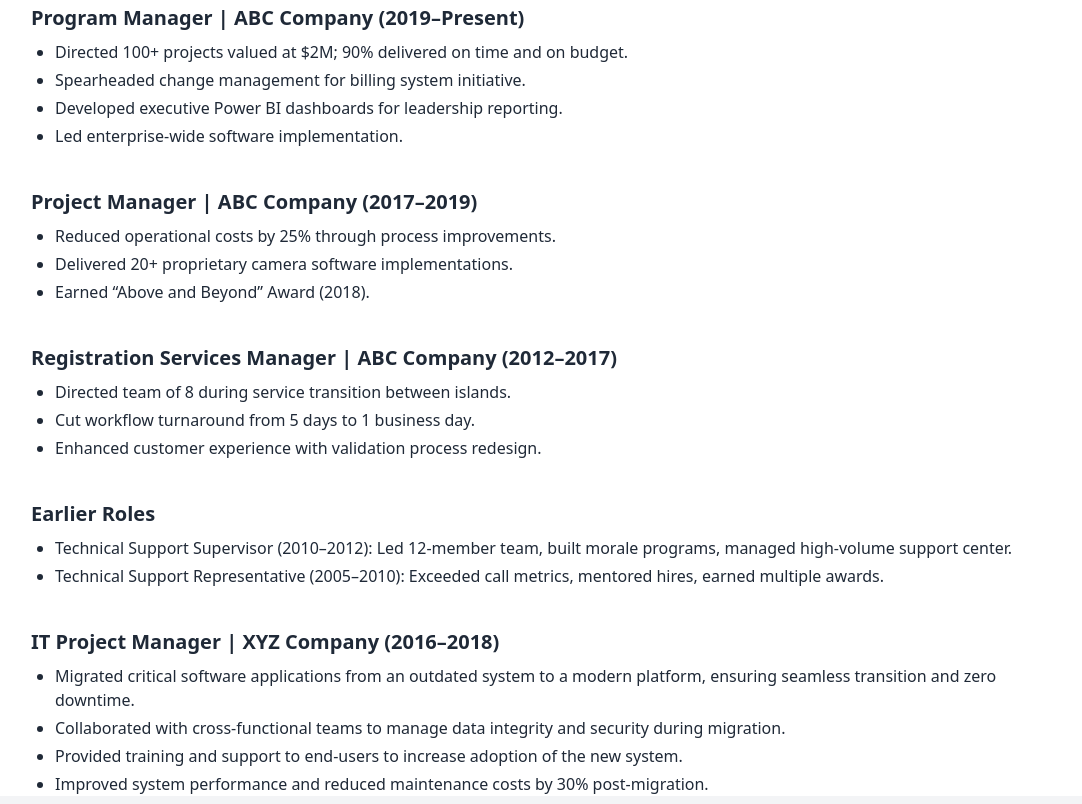
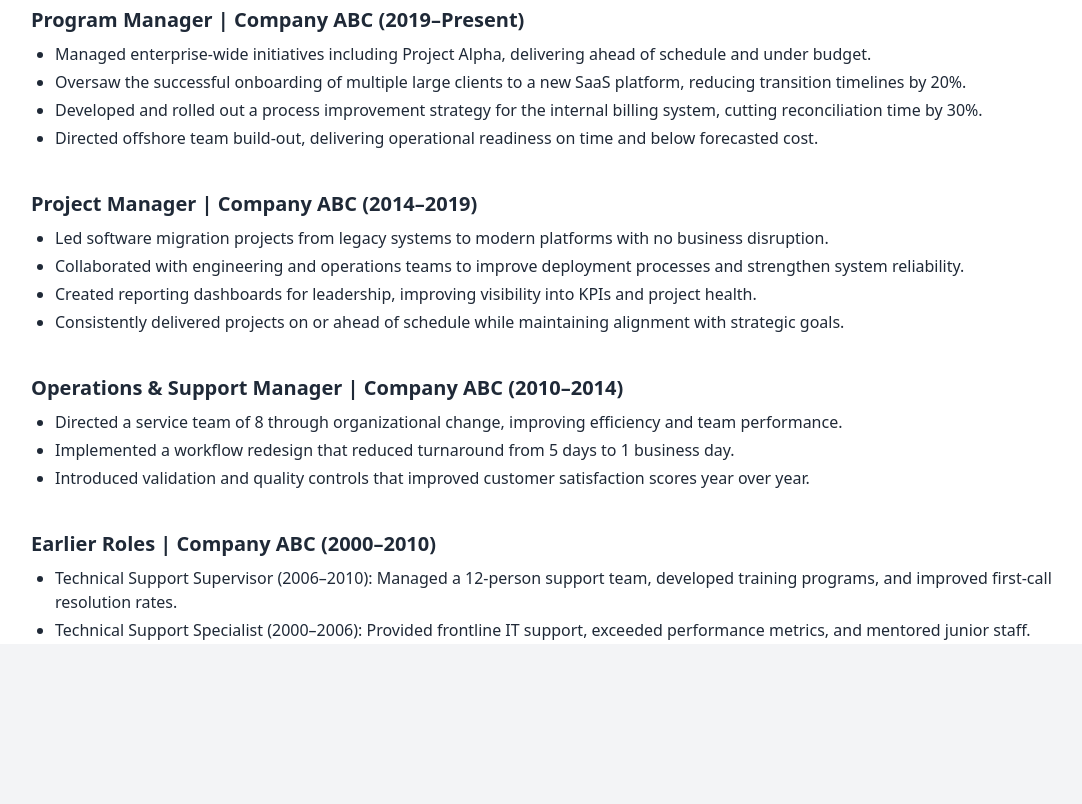
Before and after one commit to stealthxf17-beep/Andrew-spencer-portfolio, a plain HTML site: page index.html in a window 1280 px wide. Shown: the part 956-1760 px from the top of the page, without its empty margins (97-1179 px from the left). Drawn offline with nearby package versions, Linux system fonts and the light colour scheme.

Commit message:
Update index.html

```diff
--- a/index.html
+++ b/index.html
@@ -46,46 +46,42 @@
 
       <div class="space-y-10">
         <div>
-          <h3 class="text-xl font-semibold">Program Manager | ABC Company (2019–Present)</h3>
+          <h3 class="text-xl font-semibold">Program Manager | Company ABC (2019–Present)</h3>
           <ul class="list-disc ml-6 mt-2 space-y-1">
-            <li>Directed 100+ projects valued at $2M; 90% delivered on time and on budget.</li>
-            <li>Spearheaded change management for billing system initiative.</li>
-            <li>Developed executive Power BI dashboards for leadership reporting.</li>
-            <li>Led enterprise-wide software implementation.</li>
+            <li>Managed enterprise-wide initiatives including Project Alpha, delivering ahead of schedule and under budget.</li>
+            <li>Oversaw the successful onboarding of multiple large clients to a new SaaS platform, reducing transition timelines by 20%.</li>
+            <li>Developed and rolled out a process improvement strategy for the internal billing system, cutting reconciliation time by 30%.</li>
+            <li>Directed offshore team build-out, delivering operational readiness on time and below forecasted cost.</li>
           </ul>
         </div>
+
         <div>
-          <h3 class="text-xl font-semibold">Project Manager | ABC Company (2017–2019)</h3>
+          <h3 class="text-xl font-semibold">Project Manager | Company ABC (2014–2019)</h3>
           <ul class="list-disc ml-6 mt-2 space-y-1">
-            <li>Reduced operational costs by 25% through process improvements.</li>
-            <li>Delivered 20+ proprietary camera software implementations.</li>
-            <li>Earned “Above and Beyond” Award (2018).</li>
+            <li>Led software migration projects from legacy systems to modern platforms with no business disruption.</li>
+            <li>Collaborated with engineering and operations teams to improve deployment processes and strengthen system reliability.</li>
+            <li>Created reporting dashboards for leadership, improving visibility into KPIs and project health.</li>
+            <li>Consistently delivered projects on or ahead of schedule while maintaining alignment with strategic goals.</li>
           </ul>
         </div>
+
         <div>
-          <h3 class="text-xl font-semibold">Registration Services Manager | ABC Company (2012–2017)</h3>
+          <h3 class="text-xl font-semibold">Operations & Support Manager | Company ABC (2010–2014)</h3>
           <ul class="list-disc ml-6 mt-2 space-y-1">
-            <li>Directed team of 8 during service transition between islands.</li>
-            <li>Cut workflow turnaround from 5 days to 1 business day.</li>
-            <li>Enhanced customer experience with validation process redesign.</li>
+            <li>Directed a service team of 8 through organizational change, improving efficiency and team performance.</li>
+            <li>Implemented a workflow redesign that reduced turnaround from 5 days to 1 business day.</li>
+            <li>Introduced validation and quality controls that improved customer satisfaction scores year over year.</li>
           </ul>
         </div>
+
         <div>
-          <h3 class="text-xl font-semibold">Earlier Roles</h3>
+          <h3 class="text-xl font-semibold">Earlier Roles | Company ABC (2000–2010)</h3>
           <ul class="list-disc ml-6 mt-2 space-y-1">
-            <li>Technical Support Supervisor (2010–2012): Led 12-member team, built morale programs, managed high-volume support center.</li>
-            <li>Technical Support Representative (2005–2010): Exceeded call metrics, mentored hires, earned multiple awards.</li>
+            <li>Technical Support Supervisor (2006–2010): Managed a 12-person support team, developed training programs, and improved first-call resolution rates.</li>
+            <li>Technical Support Specialist (2000–2006): Provided frontline IT support, exceeded performance metrics, and mentored junior staff.</li>
           </ul>
         </div>
-        <div>
-          <h3 class="text-xl font-semibold">IT Project Manager | XYZ Company (2016–2018)</h3>
-          <ul class="list-disc ml-6 mt-2 space-y-1">
-            <li>Migrated critical software applications from an outdated system to a modern platform, ensuring seamless transition and zero downtime.</li>
-            <li>Collaborated with cross-functional teams to manage data integrity and security during migration.</li>
-            <li>Provided training and support to end-users to increase adoption of the new system.</li>
-            <li>Improved system performance and reduced maintenance costs by 30% post-migration.</li>
-          </ul>
-        </div>
+      </div>
       </div>
     </div>
   </section>
```
